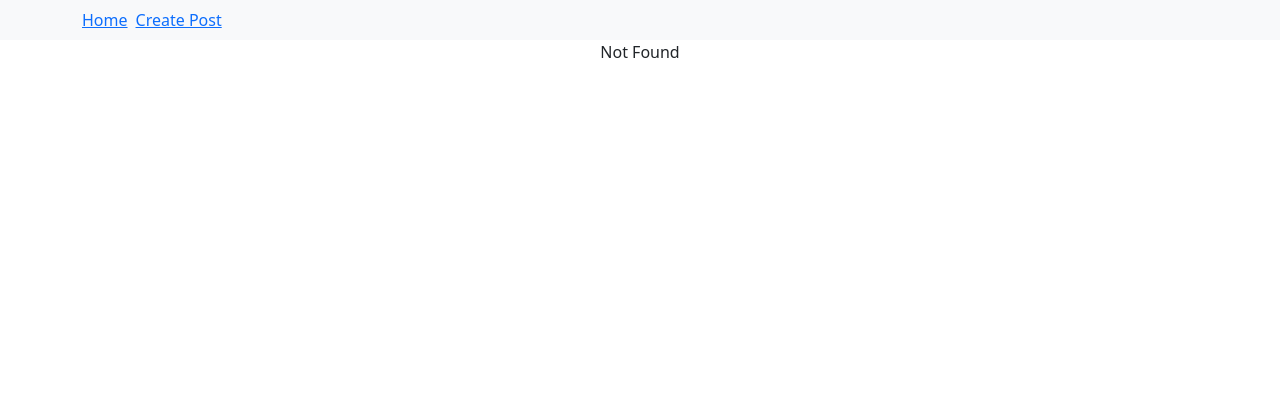
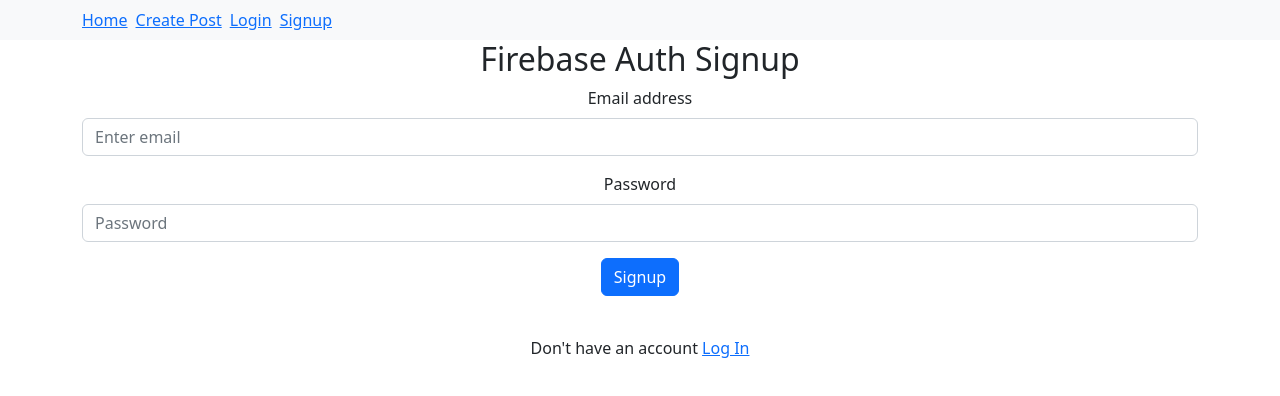
Before and after one commit to rakeshrgit/react-blogging, a React (Create React App) app: page /signup in a window 1280 px wide. Before the commit this address had no page. Shown: the top 396 px of the page. Built offline with nearby package versions, Linux system fonts and the light colour scheme; no server answers.

Commit message:
changes added

```diff
--- a/package.json
+++ b/package.json
@@ -9,12 +9,14 @@
     "@testing-library/user-event": "^13.5.0",
     "axios": "^0.27.2",
     "bootstrap": "^5.2.1",
+    "firebase": "^9.10.0",
     "jodit": "^3.20.3",
     "jodit-react": "^1.3.20",
     "react": "^18.2.0",
     "react-bootstrap": "^2.5.0",
     "react-dom": "^18.2.0",
     "react-file-base64": "^1.0.3",
+    "react-google-button": "^0.7.2",
     "react-router-dom": "^6.4.0",
     "react-scripts": "5.0.1",
     "react-toastify": "^9.0.8",
--- a/src/App.js
+++ b/src/App.js
@@ -9,6 +9,10 @@
 import CreateNewPostFn from './component/createpost/createNewpostFn';
 import SingleBlog from './pages/singleBlog';
 import DashboardNew from './component/dashboard/dashboardNew';
+import Login from './component/account/login';
+import Signup from './component/account/signup';
+import {UserAuthContextProvider} from "./context/UserAuthContext"
+import CommentBlog from './component/comment/commentBlog';
 
 function App() {
   return (
@@ -16,17 +20,21 @@
         <ProjectsContext>
         <Router>
           <Navbar/>
+          <UserAuthContextProvider>
             <Routes>
               {/* <Route exact path='/' element={<Dashboard/>}/>  */}
               <Route exact path='/' element={<DashboardNew/>}/>
               <Route path='/create-post' element={<CreateNewPostFn/>}/>
               <Route path='/single-blog/:id' element={<SingleBlog/>}/>
+              <Route path='/login' element={<Login/>}/>
+              <Route path='/signup' element={<Signup/>}/>
+              <Route path='/comment' element={<CommentBlog/> }/>
               <Route path="*" element={<NotFound/>}/>
             </Routes>
+          </UserAuthContextProvider>
         </Router>
+        </ProjectsContext>
 
-
-      </ProjectsContext>
     </div>
   );
 }
--- a/src/common/navbar.jsx
+++ b/src/common/navbar.jsx
@@ -10,6 +10,8 @@
                         <ul className="d-flex list-unstyled mb-0">
                             <li className="me-2"><NavLink to="/">Home</NavLink></li>
                             <li className="me-2"><NavLink to="/create-post">Create Post</NavLink></li>
+                            <li className="me-2"><NavLink to="/login">Login</NavLink></li>
+                            <li className="me-2"><NavLink to="/signup">Signup</NavLink></li>
                         </ul>
                     </div>
                 </div>
--- /dev/null
+++ b/src/component/account/login.jsx
@@ -0,0 +1,62 @@
+import React, { useContext, useState } from 'react';
+import { Button, Form, Container, Alert } from 'react-bootstrap';
+import GoogleButton from 'react-google-button'
+import { NavLink, useNavigate  } from "react-router-dom";
+import {useUserAuth} from "../../context/UserAuthContext"
+const Login = () => {
+    const [email, setEmail] = useState("");
+    const [password, setPassword] = useState("");
+    const [error, setError] = useState("");
+    const { logIn } = useUserAuth();
+    const navigate = useNavigate();
+    const handleSubmit = async (e) => {
+        e.preventDefault()
+        setError("");
+        try{
+            await logIn(email, password)
+            navigate("/comment");
+
+        }catch(err){
+            setError(err.message)
+        }
+    }
+    return (
+        <Container>
+            <h2>Firebase Auth Login</h2>
+            {error && <Alert variant="danger">{error}</Alert>}
+            <Form onSubmit={handleSubmit}>
+                <Form.Group className="mb-3" controlId="formBasicEmail">
+                    <Form.Label>Email address</Form.Label>
+                    <Form.Control
+                        type="email"
+                        placeholder="Enter email"
+                        type="email"
+                        placeholder="Enter email"
+                        onChange={(e) => setEmail(e.target.value)}
+                    />
+                </Form.Group>
+
+                <Form.Group className="mb-3" controlId="formBasicPassword">
+                    <Form.Label>Password</Form.Label>
+                    <Form.Control
+                        type="password"
+                        placeholder="Password"
+                        onChange={(e) => setPassword(e.target.value)}
+                    />
+                </Form.Group>
+                <Button variant="primary" type="submit">
+                    Submit
+                </Button>
+            </Form>
+            <hr/>
+            <div>
+                <GoogleButton className="g-button" type="dark"/>
+            </div>
+            <div className="p-4 box mt-3 text-center">
+                Don't have an account <NavLink to="/signup">Sign Up</NavLink>
+            </div>
+        </Container>
+     );
+}
+
+export default Login;
--- /dev/null
+++ b/src/component/account/signup.jsx
@@ -0,0 +1,55 @@
+import React, { useContext, useState } from 'react';
+import { Button, Form, Container, Alert  } from 'react-bootstrap';
+import { NavLink, useNavigate  } from "react-router-dom";
+import {useUserAuth} from "../../context/UserAuthContext"
+const Signup = () => {
+    const [email, setEmail] = useState("");
+    const [password, setPassword] = useState("");
+    const [error, setError] = useState("");
+    const { signUp } = useUserAuth();
+    const navigate = useNavigate();
+    const handleSubmit = async (e) => {
+        e.preventDefault()
+        setError("");
+        try{
+            await signUp(email, password)
+            navigate("/login");
+
+        }catch(err){
+            setError(err.message)
+        }
+    }
+    return (
+        <Container>
+            <h2>Firebase Auth Signup</h2>
+            {error && <Alert variant="danger">{error}</Alert>}
+            <Form onSubmit={handleSubmit}>
+                <Form.Group className="mb-3" controlId="formBasicEmail">
+                    <Form.Label>Email address</Form.Label>
+                    <Form.Control
+                        type="email"
+                        placeholder="Enter email"
+                        onChange={(e) => setEmail(e.target.value)}
+                    />
+                </Form.Group>
+
+                <Form.Group className="mb-3" controlId="formBasicPassword">
+                    <Form.Label>Password</Form.Label>
+                    <Form.Control
+                        type="password"
+                        placeholder="Password"
+                        onChange={(e) => setPassword(e.target.value)}
+                    />
+                </Form.Group>
+                <Button variant="primary" type="submit">
+                    Signup
+                </Button>
+            </Form>
+            <div className="p-4 box mt-3 text-center">
+                Don't have an account <NavLink to="/login">Log In</NavLink>
+            </div>
+        </Container>
+     );
+}
+
+export default Signup;
--- /dev/null
+++ b/src/component/comment/commentBlog.jsx
@@ -0,0 +1,13 @@
+import React, { Component } from 'react';
+class CommentBlog extends Component {
+    state = {  }
+    render() {
+        return (
+            <div>
+                Comment Blog
+            </div>
+        );
+    }
+}
+
+export default CommentBlog;
--- /dev/null
+++ b/src/context/UserAuthContext.jsx
@@ -0,0 +1,42 @@
+import { createContext, useContext, useEffect, useState } from "react";
+import {
+    createUserWithEmailAndPassword,
+    signInWithEmailAndPassword,
+    signOut,
+    onAuthStateChanged
+ } from "firebase/auth";
+ import { auth } from "../firebase";
+
+const userAuthContext = createContext();
+
+export function UserAuthContextProvider({children}){
+    const [user, setUser] = useState("");
+    function signUp(email, password){
+        return createUserWithEmailAndPassword(auth, email, password);
+    }
+
+    function logIn(email, password){
+        return signInWithEmailAndPassword(auth, email, password);
+    }
+
+    useEffect(() => {
+        const unsubscribe = onAuthStateChanged(auth, (currentuser) => {
+          console.log("Auth", currentuser);
+          setUser(currentuser);
+        });
+
+        return () => {
+          unsubscribe();
+        };
+      }, []);
+    return (
+        <userAuthContext.Provider value={{user, signUp, logIn}}>
+            {children}
+        </userAuthContext.Provider>
+    )
+}
+
+export function useUserAuth() {
+    return useContext(userAuthContext)
+
+}
--- /dev/null
+++ b/src/firebase.js
@@ -0,0 +1,17 @@
+import { initializeApp } from "firebase/app";
+import { getAuth } from "firebase/auth"
+
+const firebaseConfig = {
+  apiKey: "AIzaSyBk0GtxFa7ibfMAEthoh7DtcktOxCqE-xg",
+  authDomain: "react-blogging-auth.firebaseapp.com",
+  projectId: "react-blogging-auth",
+  storageBucket: "react-blogging-auth.appspot.com",
+  messagingSenderId: "573944434821",
+  appId: "1:573944434821:web:b812a47fc390c8a812d9ec",
+  measurementId: "G-5G8V7YTHPR"
+};
+
+// Initialize Firebase
+const app = initializeApp(firebaseConfig);
+export const auth = getAuth(app);
+export default app;
```
Also changed, not shown: src/component/account/ProtectedRoute.jsx (added), 1 other file (tests, documents, lock files or other folders). Lines whose indentation alone changed are shown as unchanged.
